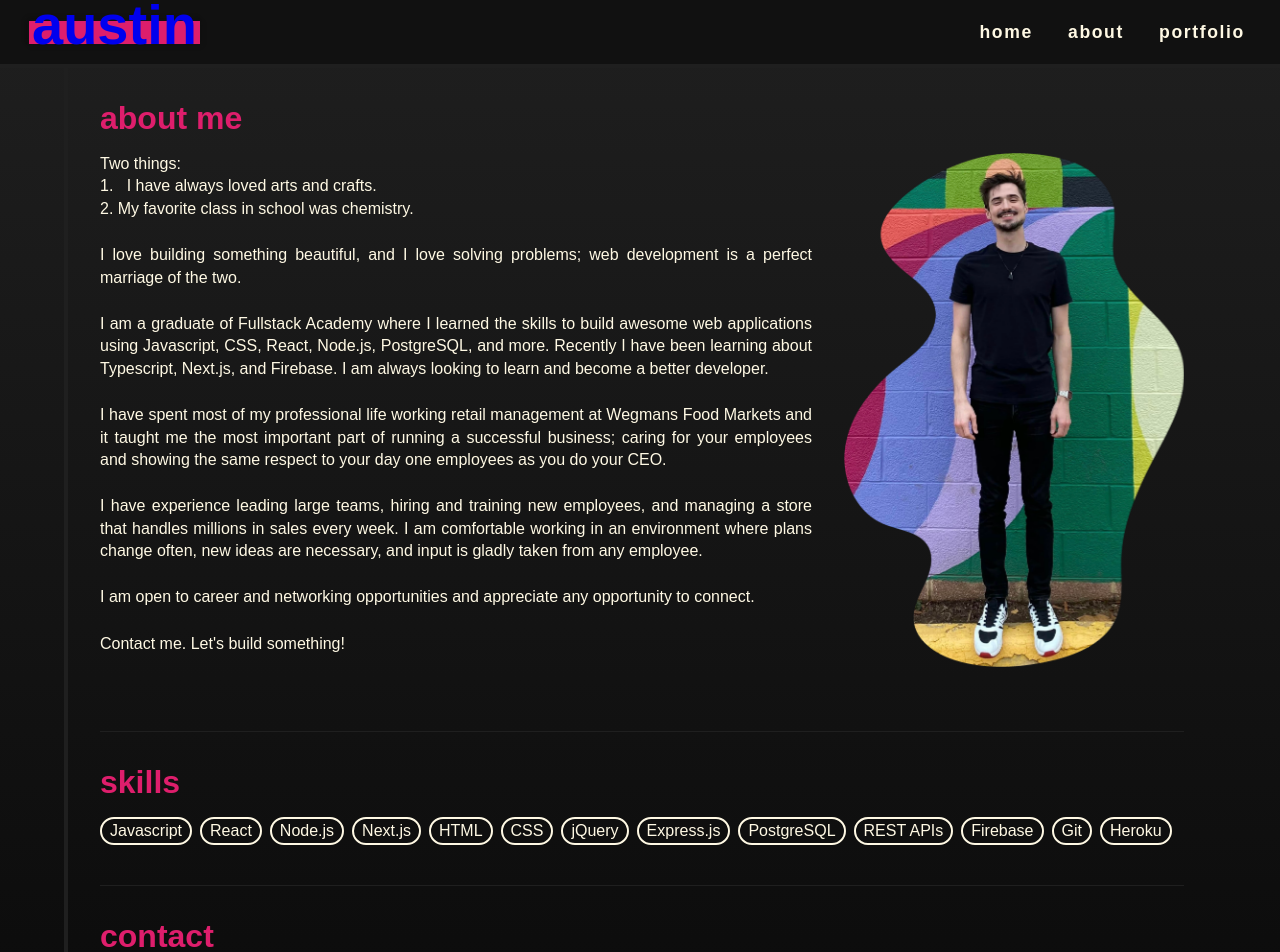
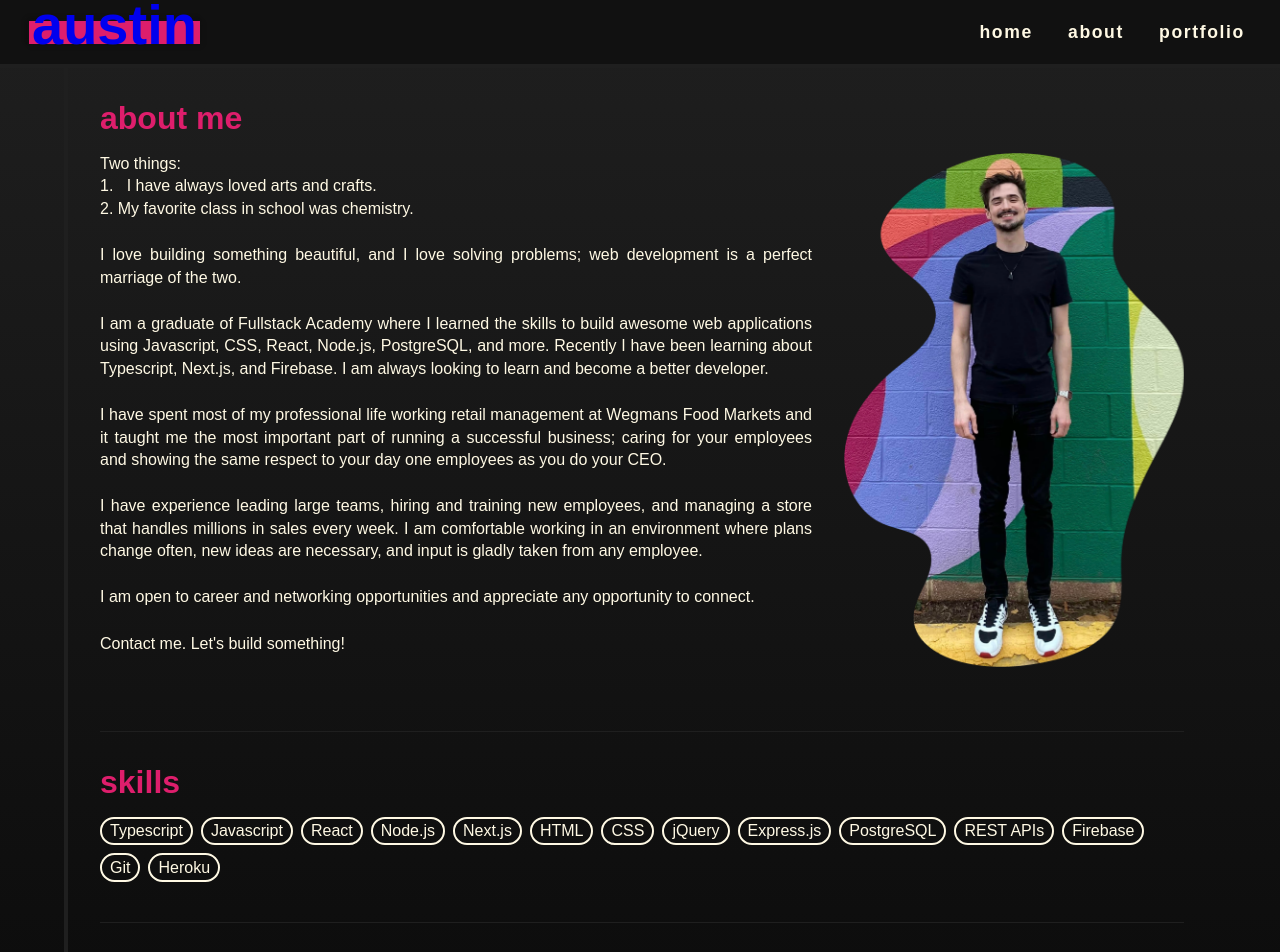
Before and after one commit to austin1052/Au, a React (Create React App) app: page /about in a window 1280 px wide. Shown: the top 952 px of the page. Built offline with nearby package versions, Linux system fonts and the light colour scheme; a web font is replaced by a local one.

Commit message:
update skills

```diff
--- a/src/data/AboutData.js
+++ b/src/data/AboutData.js
@@ -1,5 +1,5 @@
 export const AboutData = {
   skills: [
-    "Javascript", "React", "Node.js", "Next.js", "HTML", "CSS", "jQuery", "Express.js", "PostgreSQL", "REST APIs", "Firebase", "Git", "Heroku"
+    "Typescript", "Javascript", "React", "Node.js", "Next.js", "HTML", "CSS", "jQuery", "Express.js", "PostgreSQL", "REST APIs", "Firebase", "Git", "Heroku"
   ]
 }
```
